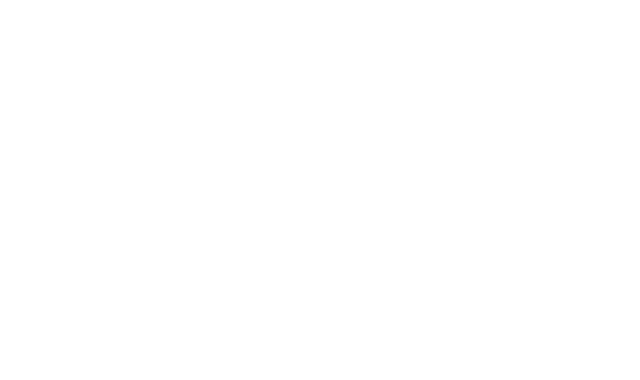
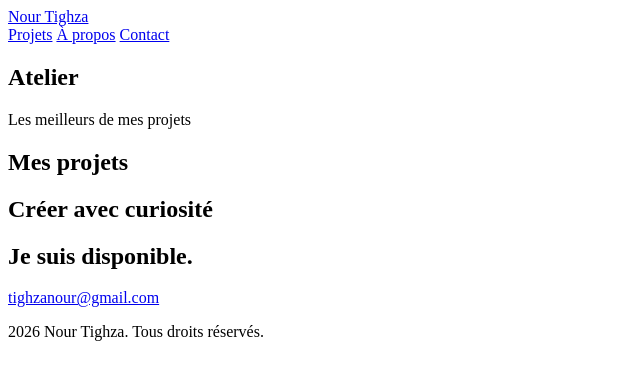
Before and after one commit to tighzanour/portfolio-nour-tighza, a plain HTML site: page index.html in a window 1280 px wide. Shown: the whole page, without its empty margins (0-640 px from the left). Drawn offline with Linux system fonts and the light colour scheme.

Commit message:
première version architecture HTML

```diff
--- a/index.html
+++ b/index.html
@@ -5,5 +5,47 @@
     <meta name="viewport" content="width=device-width, initial-scale=1.0" />
     <title>Portfolio</title>
   </head>
-  <body></body>
+
+  <body>
+    <a class="site-logo" href="#hero">Nour Tighza</a>
+
+    <header class="site-header">
+      <nav aria-label="Navigation principale">
+        <a href="#projets">Projets</a>
+        <a href="#apropos">À propos</a>
+        <a href="#contact">Contact</a>
+      </nav>
+    </header>
+
+    <main id="contenu">
+      <section id="hero" aria-labelledby="hero-title">
+        <h1 id="hero-title">Atelier</h1>
+        <p>Les meilleurs de mes projets</p>
+      </section>
+
+      <section id="projets" aria-labelledby="projects-title">
+        <h2 id="projects-title">Mes projets</h2>
+      </section>
+
+      <section id="apropos" aria-labelledby="about-title">
+        <h2 id="about-title">Créer avec curiosité</h2>
+      </section>
+
+      <section id="contact" aria-labelledby="contact-title">
+        <h2 id="contact-title">Je suis disponible.</h2>
+        <a href="mailto:tighzanour@gmail.com">tighzanour@gmail.com</a>
+      </section>
+    </main>
+
+    <dialog id="project-dialog" aria-labelledby="dialog-title">
+      <button type="button" data-close-dialog>Fermer</button>
+      <div id="dialog-content"></div>
+    </dialog>
+
+    <footer>
+      <p>2026 Nour Tighza. Tous droits réservés.</p>
+    </footer>
+
+    <script type="module" src="./js/main.js"></script>
+  </body>
 </html>
```
